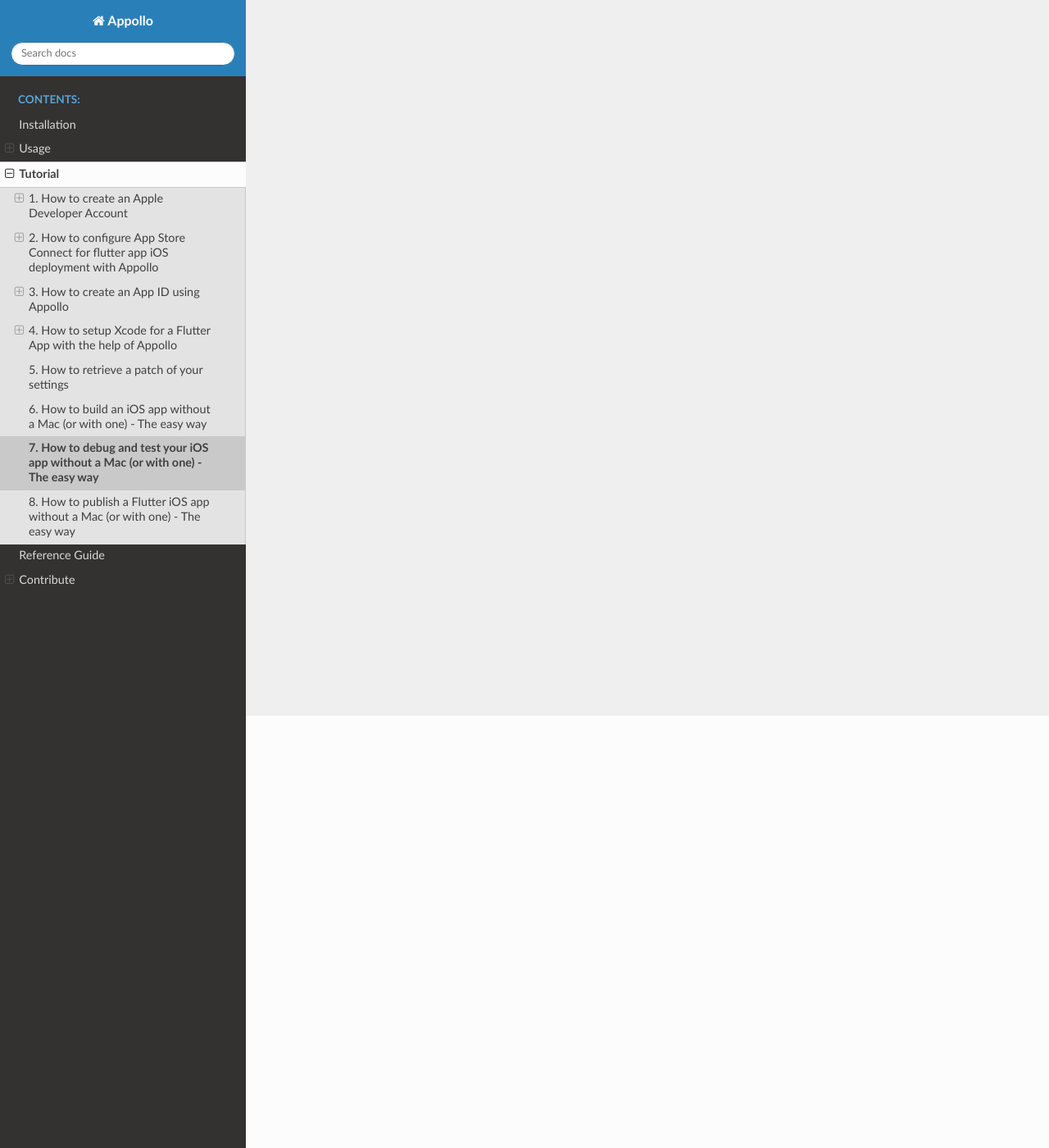
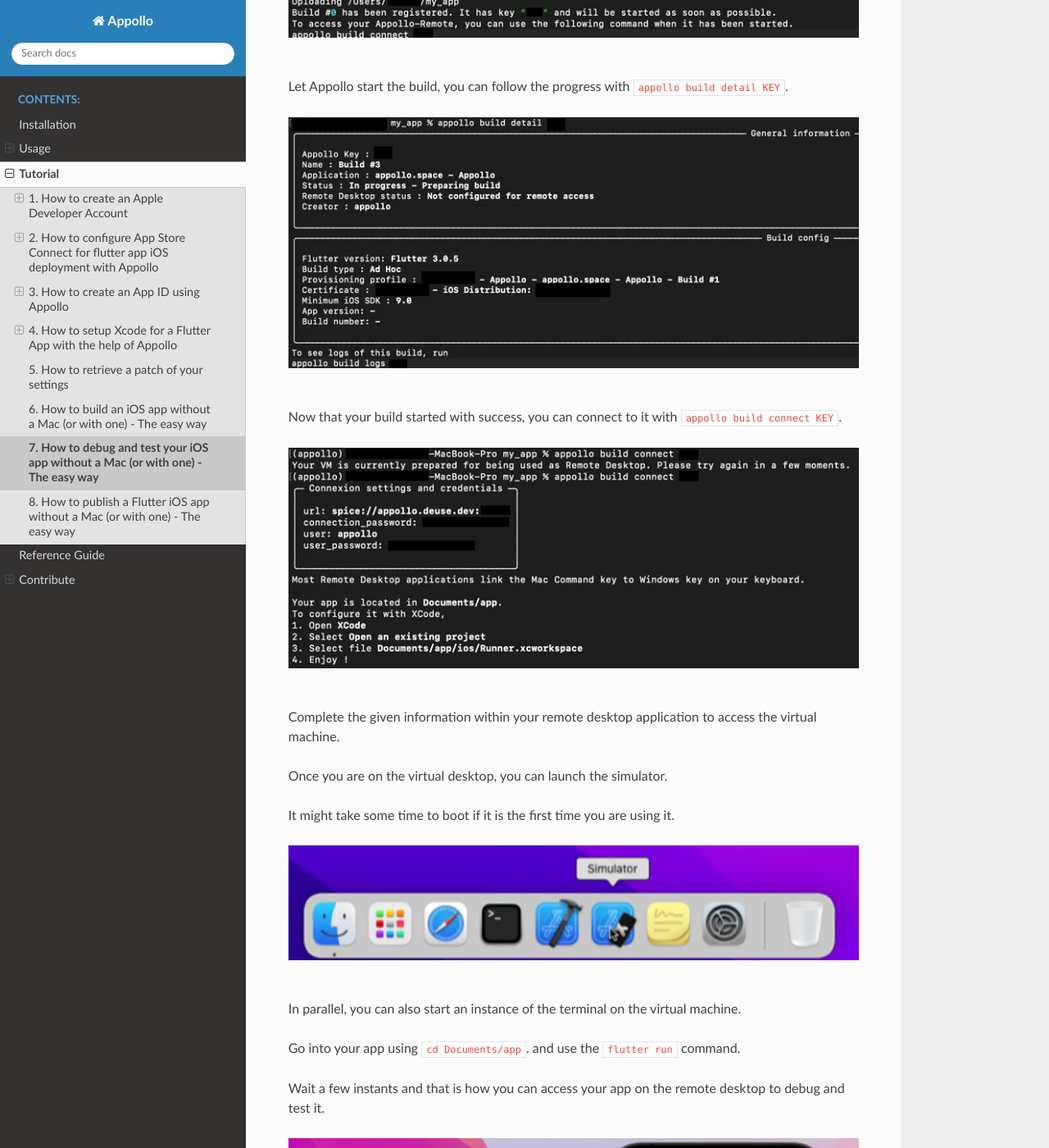
Before and after one commit to Odevio/Odevio-CLI, a Sphinx documentation site: the page built from docs/tutorial/7_debug_and_test_your_ios_app.txt, in a window 1280 px wide and 1400 px high, scrolled down 527 px. Shown: the whole window at 82% size. Built offline with Sphinx 7.4.7 and the Read the Docs theme 2.0.0, drawn with Linux system fonts in a browser that asks for light colours; pages that are not in the unit, such as notebooks, are missing from menus; some of the changed text lies outside the part shown.

Commit message:
Add tutorial chapter 7: debugging and testing & other small changes

```diff
--- a/docs/tutorial/7_debug_and_test_your_ios_app.txt
+++ b/docs/tutorial/7_debug_and_test_your_ios_app.txt
@@ -2,4 +2,56 @@
 7. How to debug and test your iOS app without a Mac (or with one) - The easy way
 ================================================================================
 
-Coming soon...
+Debugging and testing your iOS app is fairly easy with Appollo. Even if you do not have a Mac.
+
+Just like in the previous tutorial, the focus is going to be to start a build with a configuration type.
+
+So, type in ``appollo build start KEY`` in your terminal and enter **configuration**.
+
+.. tip:: If you forgot the key of one of your apps, you can always use the command ``appollo app ls``.
+
+.. image:: /img/appollo-build-start.jpg
+  :alt: Appollo build start
+  :align: center
+
+|
+
+Let Appollo start the build, you can follow the progress with ``appollo build detail KEY``.
+
+.. image:: /img/appollo-build-detail.jpg
+  :alt: Appollo build detail output
+  :align: center
+
+|
+
+Now that your build started with success, you can connect to it with ``appollo build connect KEY``.
+
+.. image:: /img/appollo-build-connect.jpg
+  :alt: Appollo build connect
+  :align: center
+
+|
+
+Complete the given information within your remote desktop application to access the virtual machine.
+
+Once you are on the virtual desktop, you can launch the simulator.
+
+It might take some time to boot if it is the first time you are using it.
+
+.. image:: /img/appollo-simulator.jpg
+  :alt: Appollo simulator
+  :align: center
+
+|
+
+In parallel, you can also start an instance of the terminal on the virtual machine.
+
+Go into your app using ``cd Documents/app``. and use the ``flutter run`` command.
+
+Wait a few instants and that is how you can access your app on the remote desktop to debug and test it.
+
+.. image:: /img/appollo-flutter-run.jpg
+  :alt: Appollo flutter run
+  :align: center
+
+|
```
Also changed, not shown: docs/tutorial/4_setup_flutter_app_and_ios_deployment.txt (+9 -0 lines), docs/img/appollo-connect-other.jpg (added), docs/img/appollo-flutter-run.jpg (added), docs/img/appollo-simulator.jpg (added).
